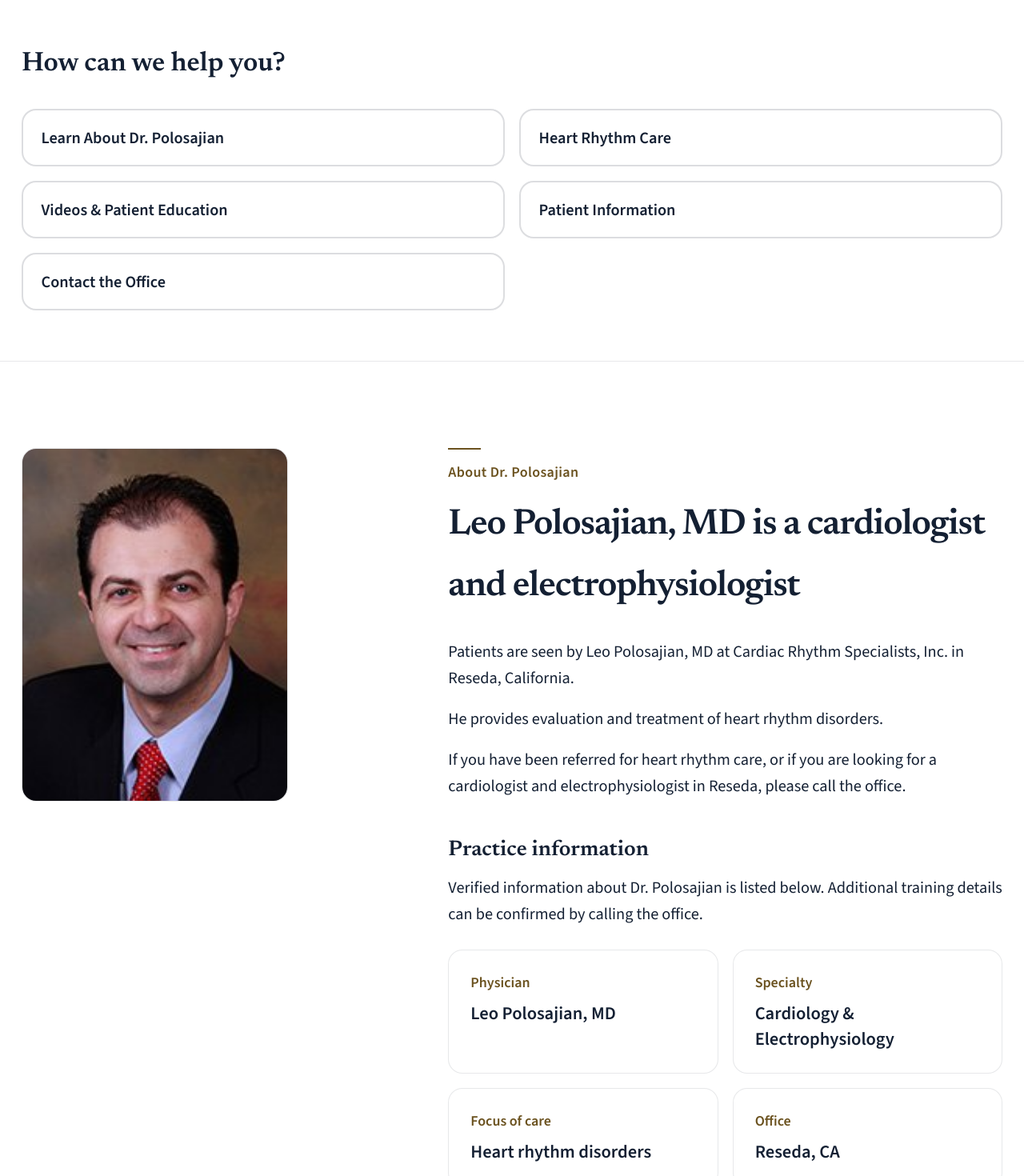
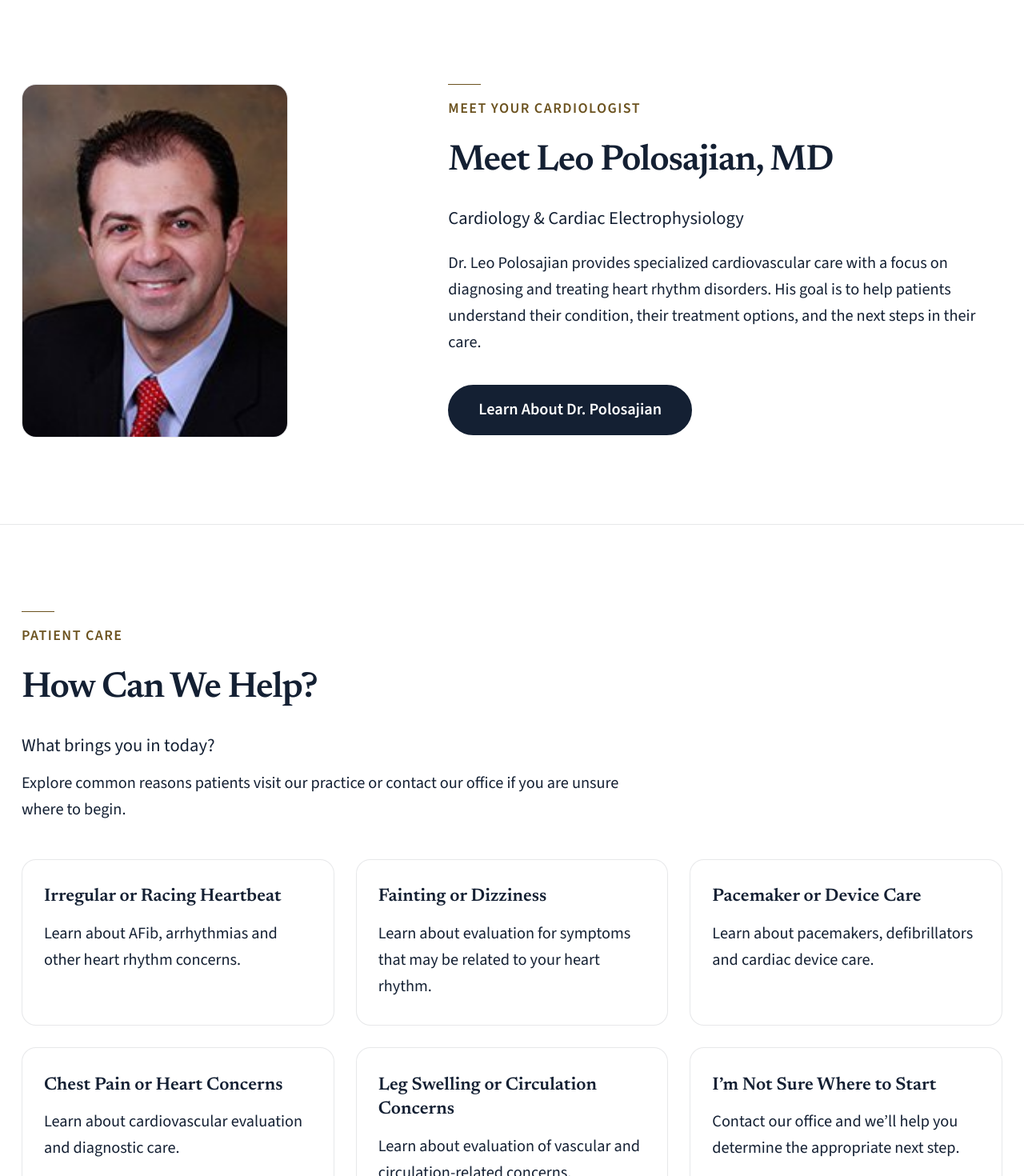
Before and after one commit to iconicmomentsllc-creator/cardiac-rhythm-specialists, a React (Vite) app: page / in a window 1280 px wide. Shown: the part 940-2410 px from the top of the page at 80% size. Built offline with nearby package versions, Linux system fonts and the light colour scheme.

Commit message:
Finalize homepage design and patient navigation

```diff
--- a/src/components/About.tsx
+++ b/src/components/About.tsx
@@ -23,22 +23,8 @@ export function About() {
   return (
     <section id="about" className="scroll-mt-28 border-t border-navy/10 bg-white">
       <div className="mx-auto max-w-6xl px-4 py-16 sm:px-6 sm:py-20 lg:py-24">
-        <div className="grid items-start gap-10 lg:grid-cols-12 lg:gap-12">
-          <div className="lg:col-span-5">
-            <figure className="mx-auto w-full max-w-[18.5rem] overflow-hidden rounded-2xl border border-navy/10 bg-white lg:mx-0">
-              <img
-                src={practice.photoSrc}
-                alt="Leo Polosajian, MD"
-                width={170}
-                height={226}
-                className="aspect-[170/226] h-auto w-full object-cover object-[center_18%]"
-              />
-            </figure>
-          </div>
-
-          <div className="lg:col-span-7">
         <p className="section-label">About Dr. Polosajian</p>
-            <h2 className="mt-3 font-serif text-[clamp(1.875rem,4vw,2.5rem)] font-semibold tracking-tight text-navy">
+        <h2 className="mt-3 max-w-3xl font-serif text-[clamp(1.875rem,4vw,2.5rem)] font-semibold tracking-tight text-navy">
           {practice.physician} is a cardiologist and electrophysiologist
         </h2>
         <div className="mt-6 max-w-2xl space-y-4 text-lg leading-relaxed text-navy">
@@ -79,8 +65,6 @@ export function About() {
           Call {practice.phoneDisplay}
         </a>
       </div>
-        </div>
-      </div>
     </section>
   )
 }
--- /dev/null
+++ b/src/components/HowCanWeHelp.tsx
@@ -0,0 +1,79 @@
+const cards = [
+  {
+    href: '#care',
+    title: 'Irregular or Racing Heartbeat',
+    body: 'Learn about AFib, arrhythmias and other heart rhythm concerns.',
+  },
+  {
+    href: '#care',
+    title: 'Fainting or Dizziness',
+    body: 'Learn about evaluation for symptoms that may be related to your heart rhythm.',
+  },
+  {
+    href: '#care',
+    title: 'Pacemaker or Device Care',
+    body: 'Learn about pacemakers, defibrillators and cardiac device care.',
+  },
+  {
+    href: '#care',
+    title: 'Chest Pain or Heart Concerns',
+    body: 'Learn about cardiovascular evaluation and diagnostic care.',
+  },
+  {
+    href: '#care',
+    title: 'Leg Swelling or Circulation Concerns',
+    body: 'Learn about evaluation of vascular and circulation-related concerns.',
+  },
+  {
+    href: '#contact',
+    title: 'I’m Not Sure Where to Start',
+    body: 'Contact our office and we’ll help you determine the appropriate next step.',
+  },
+] as const
+
+export function HowCanWeHelp() {
+  return (
+    <section
+      id="how-can-we-help"
+      aria-labelledby="how-can-we-help-heading"
+      className="border-t border-navy/10 bg-white"
+    >
+      <div className="mx-auto max-w-6xl px-4 py-16 sm:px-6 sm:py-20 lg:py-24">
+        <p className="section-label uppercase tracking-[0.08em]">Patient Care</p>
+        <h2
+          id="how-can-we-help-heading"
+          className="mt-3 font-serif text-[clamp(1.875rem,4vw,2.5rem)] font-semibold tracking-tight text-navy"
+        >
+          How Can We Help?
+        </h2>
+        <p className="mt-3 max-w-2xl text-xl font-medium leading-relaxed text-navy">
+          What brings you in today?
+        </p>
+        <p className="mt-3 max-w-2xl text-lg leading-relaxed text-navy">
+          Explore common reasons patients visit our practice or contact our office
+          if you are unsure where to begin.
+        </p>
+
+        <ul className="mt-10 grid gap-4 md:grid-cols-2 lg:grid-cols-3 lg:gap-6">
+          {cards.map((card) => (
+            <li key={card.title} className="min-w-0">
+              <a
+                href={card.href}
+                className="help-card flex h-full min-h-44 flex-col rounded-2xl border border-navy/10 bg-white px-6 py-7 no-underline"
+              >
+                <h3 className="font-serif text-xl font-semibold leading-snug text-navy">
+                  {card.title}
+                </h3>
+                <p className="mt-3 text-lg leading-relaxed text-navy">{card.body}</p>
+              </a>
+            </li>
+          ))}
+        </ul>
+
+        <a href="#care" className="btn btn-secondary mt-10 w-full sm:w-auto">
+          View All Conditions &amp; Treatments
+        </a>
+      </div>
+    </section>
+  )
+}
--- /dev/null
+++ b/src/components/MeetPhysician.tsx
@@ -0,0 +1,42 @@
+import { practice } from '../data/practice'
+
+export function MeetPhysician() {
+  return (
+    <section id="meet" className="scroll-mt-28 border-t border-navy/10 bg-white">
+      <div className="mx-auto max-w-6xl px-4 py-16 sm:px-6 sm:py-20 lg:py-24">
+        <div className="grid items-start gap-10 lg:grid-cols-12 lg:gap-12">
+          <div className="lg:col-span-5">
+            <figure className="mx-auto w-full max-w-[18.5rem] overflow-hidden rounded-2xl border border-navy/10 bg-white lg:mx-0">
+              <img
+                src={practice.photoSrc}
+                alt="Leo Polosajian, MD"
+                width={170}
+                height={226}
+                className="aspect-[170/226] h-auto w-full object-cover object-[center_18%]"
+              />
+            </figure>
+          </div>
+
+          <div className="lg:col-span-7">
+            <p className="section-label uppercase tracking-[0.08em]">Meet Your Cardiologist</p>
+            <h2 className="mt-3 font-serif text-[clamp(1.875rem,4vw,2.5rem)] font-semibold tracking-tight text-navy">
+              Meet Leo Polosajian, MD
+            </h2>
+            <p className="mt-3 text-xl font-medium leading-relaxed text-navy">
+              Cardiology &amp; Cardiac Electrophysiology
+            </p>
+            <p className="mt-5 max-w-2xl text-lg leading-relaxed text-navy">
+              Dr. Leo Polosajian provides specialized cardiovascular care with a
+              focus on diagnosing and treating heart rhythm disorders. His goal is
+              to help patients understand their condition, their treatment options,
+              and the next steps in their care.
+            </p>
+            <a href="#about" className="btn btn-primary mt-8 w-full sm:w-auto">
+              Learn About Dr. Polosajian
+            </a>
+          </div>
+        </div>
+      </div>
+    </section>
+  )
+}
--- a/src/components/QuickStart.tsx
+++ /dev/null
@@ -1,31 +0,0 @@
-const links = [
-  { href: '#about', label: 'Learn About Dr. Polosajian' },
-  { href: '#care', label: 'Heart Rhythm Care' },
-  { href: '#videos', label: 'Videos & Patient Education' },
-  { href: '#patient-information', label: 'Patient Information' },
-  { href: '#contact', label: 'Contact the Office' },
-] as const
-
-export function QuickStart() {
-  return (
-    <section aria-labelledby="quick-start-heading" className="border-t border-navy/10 bg-white">
-      <div className="mx-auto max-w-6xl px-4 py-12 sm:px-6 sm:py-14">
-        <h2 id="quick-start-heading" className="font-serif text-3xl font-semibold text-navy">
-          How can we help you?
-        </h2>
-        <ul className="mt-8 grid gap-4 md:grid-cols-2">
-          {links.map((item) => (
-            <li key={item.href}>
-              <a
-                href={item.href}
-                className="flex min-h-16 items-center rounded-2xl border-2 border-navy/15 bg-white px-5 text-lg font-semibold text-navy hover:border-gold"
-              >
-                {item.label}
-              </a>
-            </li>
-          ))}
-        </ul>
-      </div>
-    </section>
-  )
-}
--- a/src/index.css
+++ b/src/index.css
@@ -130,10 +130,23 @@ summary {
   text-underline-offset: 0.25rem;
 }
 
-.btn-text:hover {
-  color: var(--color-navy);
-  text-decoration-color: var(--color-gold);
-}
+  .btn-text:hover {
+    color: var(--color-navy);
+    text-decoration-color: var(--color-gold);
+  }
+
+  .help-card {
+    color: var(--color-navy);
+  }
+
+  .help-card:hover {
+    border-color: var(--color-gold);
+  }
+
+  .help-card:focus-visible {
+    outline: 3px solid var(--focus-ring);
+    outline-offset: 3px;
+  }
 
 .site-input {
   min-height: 3.5rem;
--- a/src/pages/HomePage.tsx
+++ b/src/pages/HomePage.tsx
@@ -4,8 +4,9 @@ import { Care } from '../components/Care'
 import { Contact } from '../components/Contact'
 import { Education } from '../components/Education'
 import { Hero } from '../components/Hero'
+import { HowCanWeHelp } from '../components/HowCanWeHelp'
+import { MeetPhysician } from '../components/MeetPhysician'
 import { PatientInfo } from '../components/PatientInfo'
-import { QuickStart } from '../components/QuickStart'
 
 export function HomePage() {
   useEffect(() => {
@@ -15,7 +16,8 @@ export function HomePage() {
   return (
     <>
       <Hero />
-      <QuickStart />
+      <MeetPhysician />
+      <HowCanWeHelp />
       <About />
       <Care />
       <Education />
```
Lines whose indentation alone changed are shown as unchanged.
